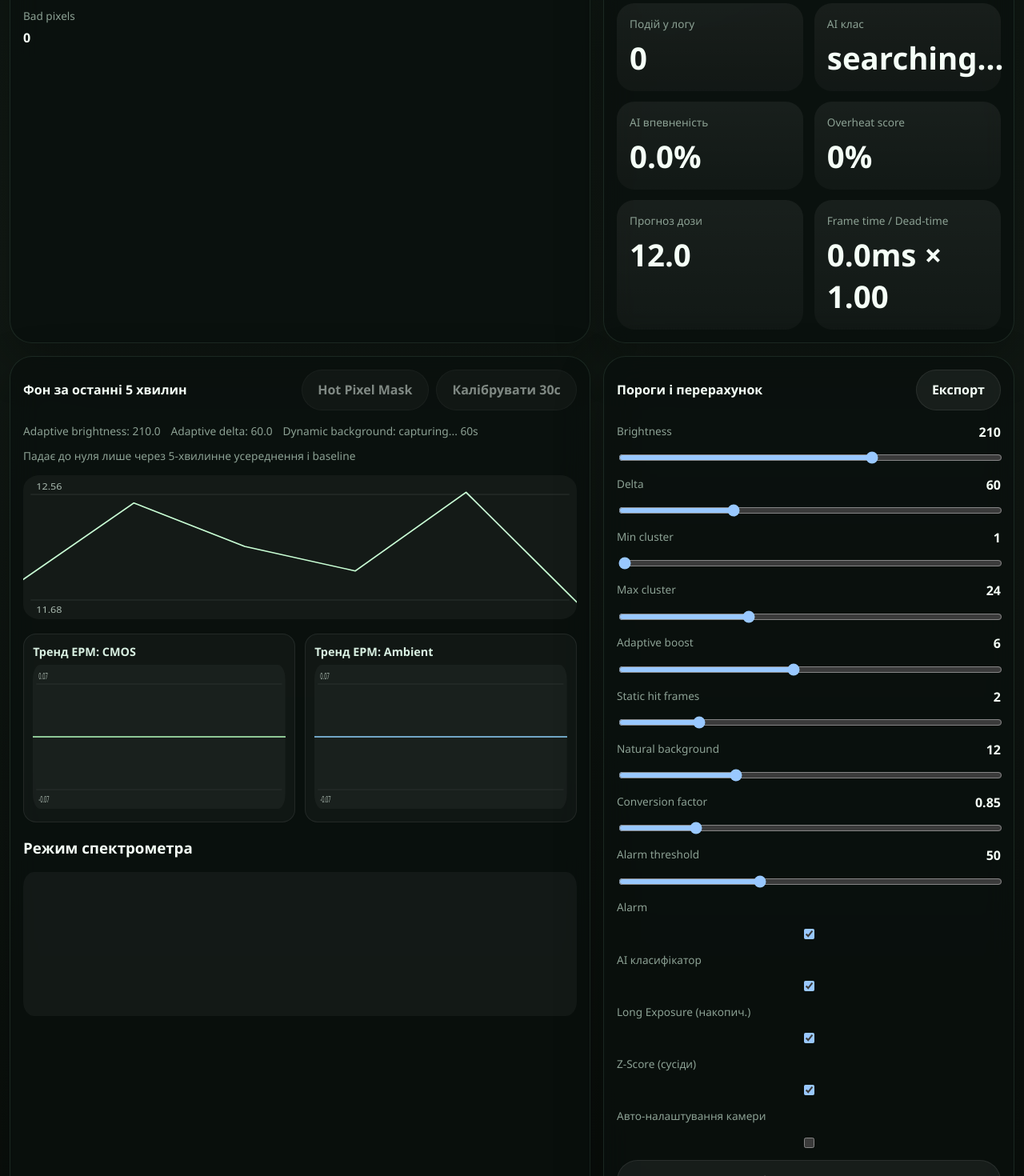
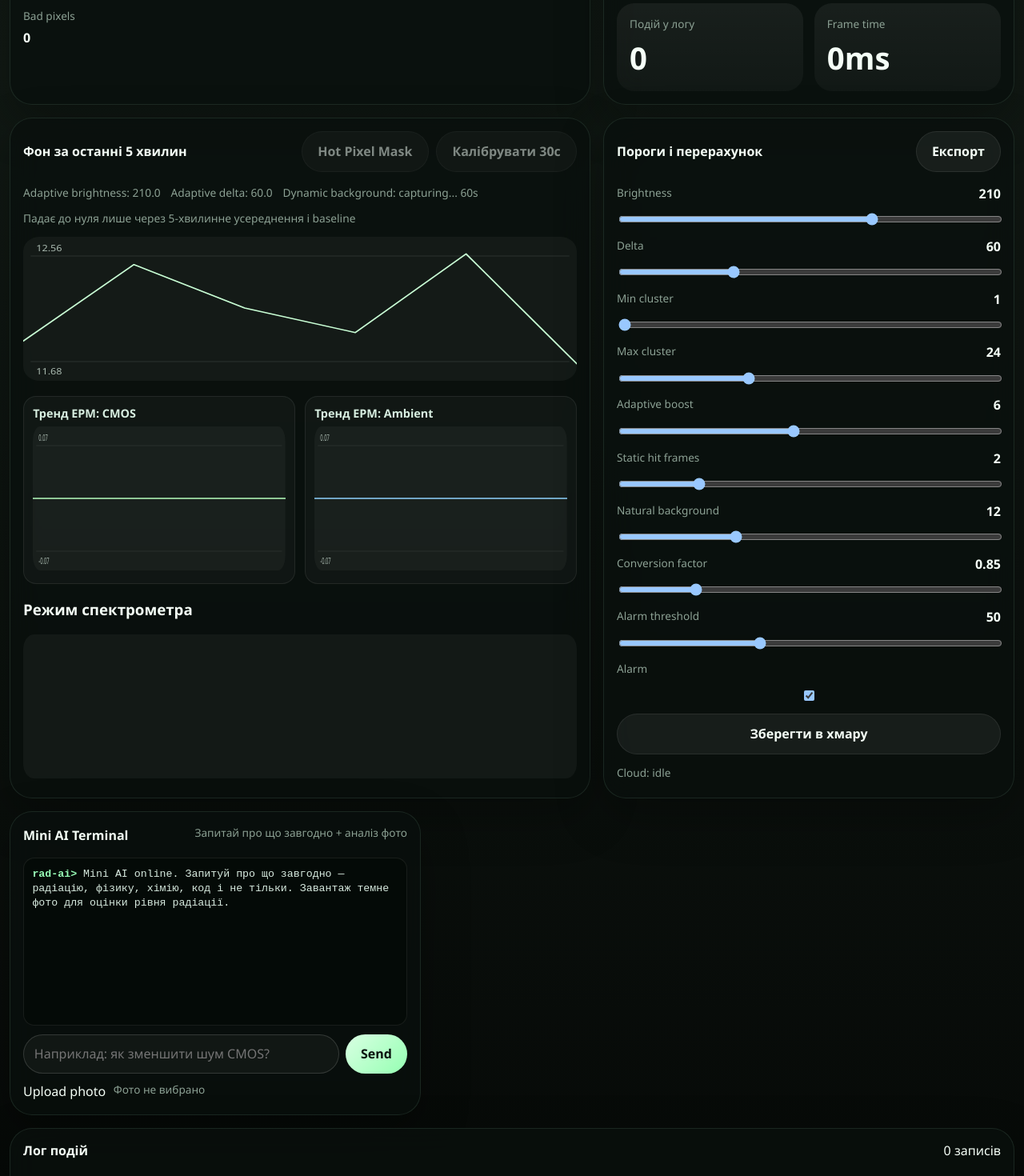
Before and after one commit to aprowaz1-crypto/Radiation-detection-, a React (Vite) app: page / in a window 1280 px wide. Shown: the part 1100-2570 px from the top of the page at 80% size. Built offline with nearby package versions, Linux system fonts and the light colour scheme.

Commit message:
Clean UI: remove AI/advanced toggles, zero metrics on idle

```diff
--- a/src/App.tsx
+++ b/src/App.tsx
@@ -106,10 +106,10 @@ export default function App() {
   const [poissonPlusMinus, setPoissonPlusMinus] = useState(0)
   const [totalEvents, setTotalEvents] = useState(0)
   const [badPixelCount, setBadPixelCount] = useState(0)
-  const [useLongExposure, setUseLongExposure] = useState(true)
-  const [useZScore, setUseZScore] = useState(true)
-  const [cameraAutoSettings, setCameraAutoSettings] = useState(false)
-  const [aiEnabled, setAiEnabled] = useState(true)
+  const useLongExposure = true
+  const useZScore = true
+  const cameraAutoSettings = false
+  const aiEnabled = true
   const [latestAiLabel, setLatestAiLabel] = useState<AiEventClass>('noise')
   const [latestAiConfidence, setLatestAiConfidence] = useState(0)
   const [overheatingScore, setOverheatingScore] = useState(0)
@@ -1062,59 +1062,43 @@ export default function App() {
         <section className="metrics-panel panel-card">
           <div className="metric-tile">
             <span>EPM</span>
-            <strong>{epm}</strong>
+            <strong>{status === 'idle' ? 0 : epm}</strong>
           </div>
           <div className="metric-tile">
             <span>EPM (CMOS)</span>
-            <strong>{cameraEpm.toFixed(1)}</strong>
+            <strong>{status === 'idle' ? '0.0' : cameraEpm.toFixed(1)}</strong>
           </div>
           <div className="metric-tile">
             <span>EPM (ALS)</span>
-            <strong>{ambientEpm.toFixed(1)}</strong>
+            <strong>{status === 'idle' ? '0.0' : ambientEpm.toFixed(1)}</strong>
           </div>
           <div className="metric-tile">
             <span>мкР/год live</span>
-            <strong>{liveDoseRate.toFixed(2)}</strong>
+            <strong>{status === 'idle' ? '0.00' : liveDoseRate.toFixed(2)}</strong>
           </div>
           <div className="metric-tile">
             <span>EPM за 5 хв</span>
-            <strong>{fiveMinuteEpm.toFixed(1)}</strong>
+            <strong>{status === 'idle' ? '0.0' : fiveMinuteEpm.toFixed(1)}</strong>
           </div>
           <div className="metric-tile">
             <span>95% Poisson CI</span>
-            <strong>{epm.toFixed(1)} ± {poissonPlusMinus.toFixed(1)}</strong>
+            <strong>{status === 'idle' ? '0.0 ± 0.0' : `${epm.toFixed(1)} ± ${poissonPlusMinus.toFixed(1)}`}</strong>
           </div>
           <div className="metric-tile">
             <span>Total events</span>
-            <strong>{totalEvents}</strong>
+            <strong>{status === 'idle' ? 0 : totalEvents}</strong>
           </div>
           <div className="metric-tile">
             <span>Накопичена доза</span>
-            <strong>{accumulatedDose.toFixed(3)}</strong>
+            <strong>{status === 'idle' ? '0.000' : accumulatedDose.toFixed(3)}</strong>
           </div>
           <div className="metric-tile">
             <span>Подій у логу</span>
-            <strong>{eventLog.length}</strong>
+            <strong>{status === 'idle' ? 0 : eventLog.length}</strong>
           </div>
           <div className="metric-tile">
-            <span>AI клас</span>
-            <strong>{latestAiConfidence > 0 ? latestAiLabel : 'searching...'}</strong>
-          </div>
-          <div className="metric-tile">
-            <span>AI впевненість</span>
-            <strong>{(latestAiConfidence * 100).toFixed(1)}%</strong>
-          </div>
-          <div className="metric-tile">
-            <span>Overheat score</span>
-            <strong>{(overheatingScore * 100).toFixed(0)}%</strong>
-          </div>
-          <div className="metric-tile">
-            <span>Прогноз дози</span>
-            <strong>{predictedDoseRate.toFixed(1)}</strong>
-          </div>
-          <div className="metric-tile">
-            <span>Frame time / Dead-time</span>
-            <strong>{meanFrameTimeMs.toFixed(1)}ms × {deadTimeCorrection.toFixed(2)}</strong>
+            <span>Frame time</span>
+            <strong>{status === 'idle' ? '0ms' : `${meanFrameTimeMs.toFixed(1)}ms`}</strong>
           </div>
         </section>
 
@@ -1169,22 +1153,6 @@ export default function App() {
             <label className="toggle-row">
               <span>Alarm</span>
               <input type="checkbox" checked={isAlarmEnabled} onChange={(event) => setIsAlarmEnabled(event.target.checked)} />
-            </label>
-            <label className="toggle-row">
-              <span>AI класифікатор</span>
-              <input type="checkbox" checked={aiEnabled} onChange={(event) => setAiEnabled(event.target.checked)} />
-            </label>
-            <label className="toggle-row">
-              <span>Long Exposure (накопич.)</span>
-              <input type="checkbox" checked={useLongExposure} onChange={(event) => setUseLongExposure(event.target.checked)} />
-            </label>
-            <label className="toggle-row">
-              <span>Z-Score (сусіди)</span>
-              <input type="checkbox" checked={useZScore} onChange={(event) => setUseZScore(event.target.checked)} />
-            </label>
-            <label className="toggle-row">
-              <span>Авто-налаштування камери</span>
-              <input type="checkbox" checked={cameraAutoSettings} onChange={(event) => setCameraAutoSettings(event.target.checked)} />
             </label>
             <button className="ghost" onClick={saveToCloud}>Зберегти в хмару</button>
             <div className="meta-label">{cloudStatus}</div>
```
